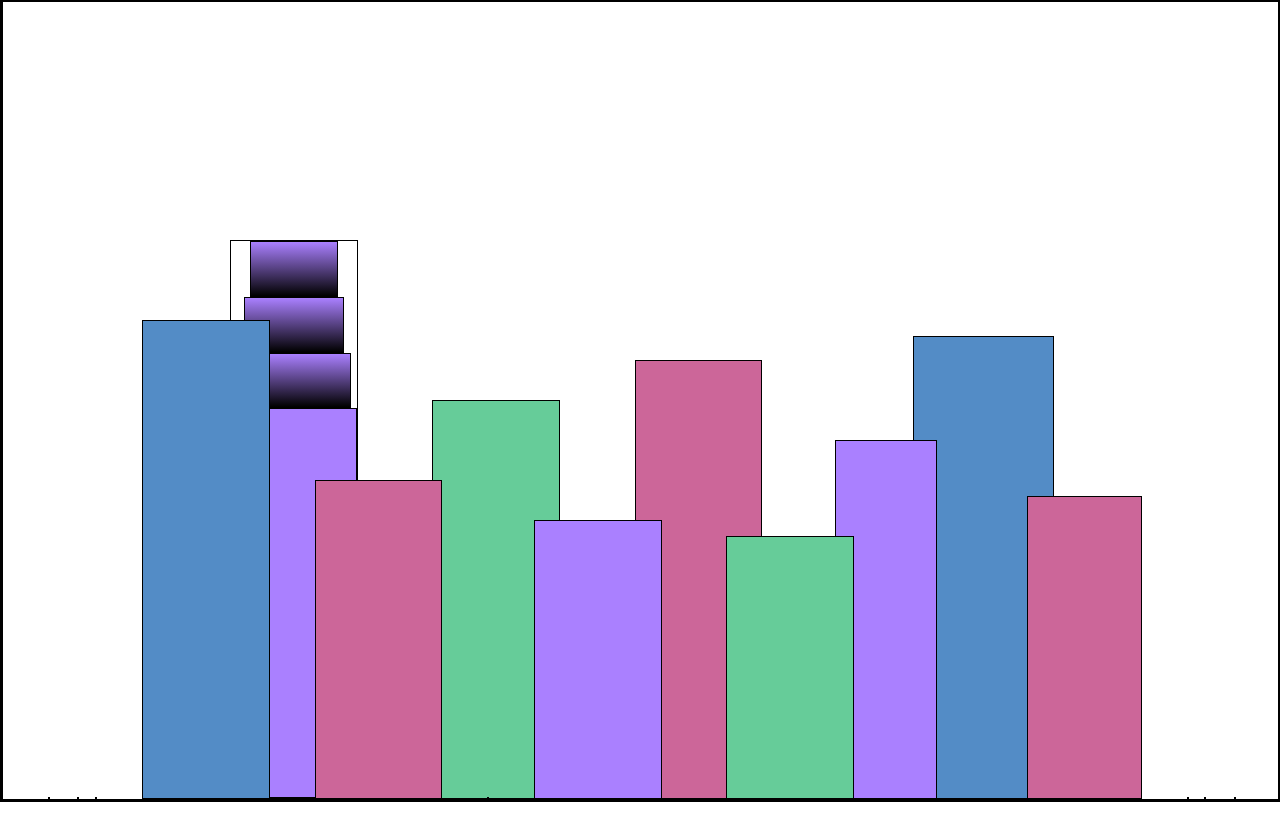
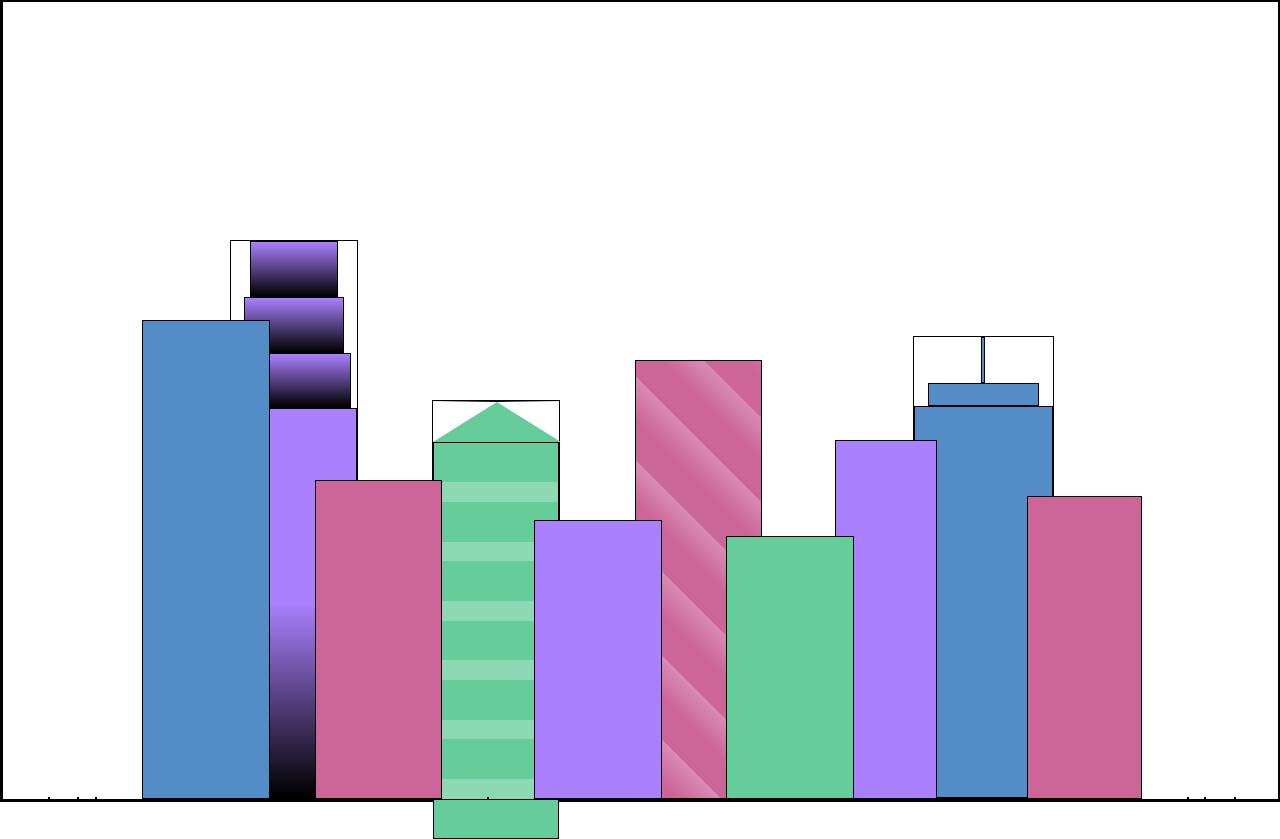
Before and after one commit to mbolonzi-design/city-skyline, a plain HTML site: page index.html in a window 1280 px wide. Before the commit the page ends 802 px from the top, so only its background shows below. Drawn offline with Linux system fonts and the light colour scheme.

Commit message:
fit: addd more buildings

```diff
--- a/assets/main.css
+++ b/assets/main.css
@@ -4,6 +4,8 @@
   --building-color3: #cc6699;
   --building-color4: #538cc6;
   --window-color1: black;
+  --window-color2: #8cd9b3;
+  --window-color3: #d98cb3;
 }
 * {
   box-sizing: border-box;
@@ -27,14 +29,17 @@ body {
   top: 0;
 }
 
+.building-wrap {
+  display: flex;
+  flex-direction: column;
+  align-items: center;
+}
+
 /* BACKGROUND BUILDINGS - "bb" stands for "background building" */
 
 .bb1 {
   width: 10%;
   height: 70%;
-  display: flex;
-  flex-direction: column;
-  align-items: center;
 }
 
 .bb1-window {
@@ -57,24 +62,64 @@ body {
 .bb1d {
   width: 100%;
   height: 70%;
-  background-color: var(--building-color1);
+  background: linear-gradient(var(--building-color1) 50%, var(--window-color1));
 }
 
 .bb2 {
   width: 10%;
   height: 50%;
-  background-color: var(--building-color2);
+  /* background-color: var(--building-color2); */
+}
+
+.bb2b {
+  width: 100%;
+  height: 100%;
+  background: repeating-linear-gradient(
+    var(--building-color2) 0%,
+    var(--building-color2) 10%,
+    var(--window-color2) 10%,
+    var(--window-color2) 15%
+  );
+}
+
+.bb2a {
+  border-bottom: 5vh solid var(--building-color2);
+  border-left: 5vw solid transparent;
+  border-right: 5vw solid transparent;
 }
 
 .bb3 {
   width: 10%;
   height: 55%;
   background-color: var(--building-color3);
+  background: repeating-linear-gradient(
+    45deg,
+    var(--building-color3),
+    var(--building-color3),
+    var(--window-color3) 15%
+  );
 }
 
 .bb4 {
   width: 11%;
   height: 58%;
+}
+
+.bb4a {
+  width: 3%;
+  height: 10%;
+  background-color: var(--building-color4);
+}
+
+.bb4b {
+  width: 80%;
+  height: 5%;
+  background-color: var(--building-color4);
+}
+
+.bb4c {
+  width: 100%;
+  height: 85%;
   background-color: var(--building-color4);
 }
 
--- a/index.html
+++ b/index.html
@@ -10,16 +10,23 @@
     <div class="background-buildings">
       <div></div>
       <div></div>
-      <div class="bb1">
+      <div class="bb1 building-wrap">
         <div class="bb1a bb1-window"></div>
         <div class="bb1b bb1-window"></div>
         <div class="bb1c bb1-window"></div>
         <div class="bb1d"></div>
       </div>
-      <div class="bb2"></div>
+      <div class="bb2">
+        <div class="bb2a"></div>
+        <div class="bb2b"></div>
+      </div>
       <div class="bb3"></div>
       <div></div>
-      <div class="bb4"></div>
+      <div class="bb4 building-wrap">
+        <div class="bb4a"></div>
+        <div class="bb4b"></div>
+        <div class="bb4c"></div>
+      </div>
       <div></div>
       <div></div>
     </div>
```
